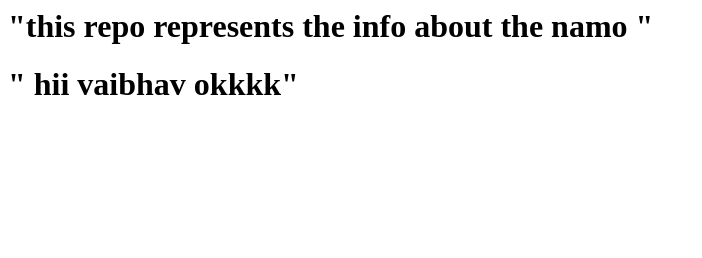
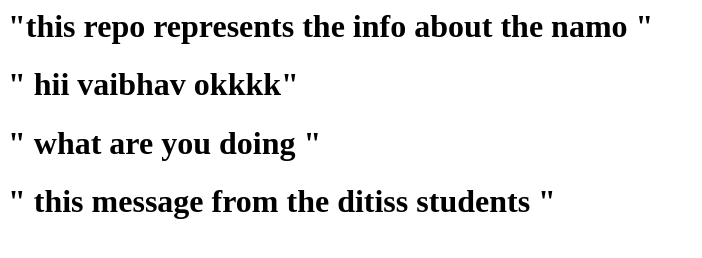
Before and after one commit to vaibhavnimse11/namo, a plain HTML site: page index.html in a window 1280 px wide. Shown: the whole page, without its empty margins (0-702 px from the left). Drawn offline with Linux system fonts and the light colour scheme.

Commit message:
helloooo

```diff
--- a/index.html
+++ b/index.html
@@ -1,2 +1,4 @@
 <h1> "this repo represents the info about the namo "</h1>
 <h1>" hii vaibhav okkkk" </h1>
+<h1> " what are you doing " </h1>
+<h1> " this message from the ditiss students " </h1>
```
